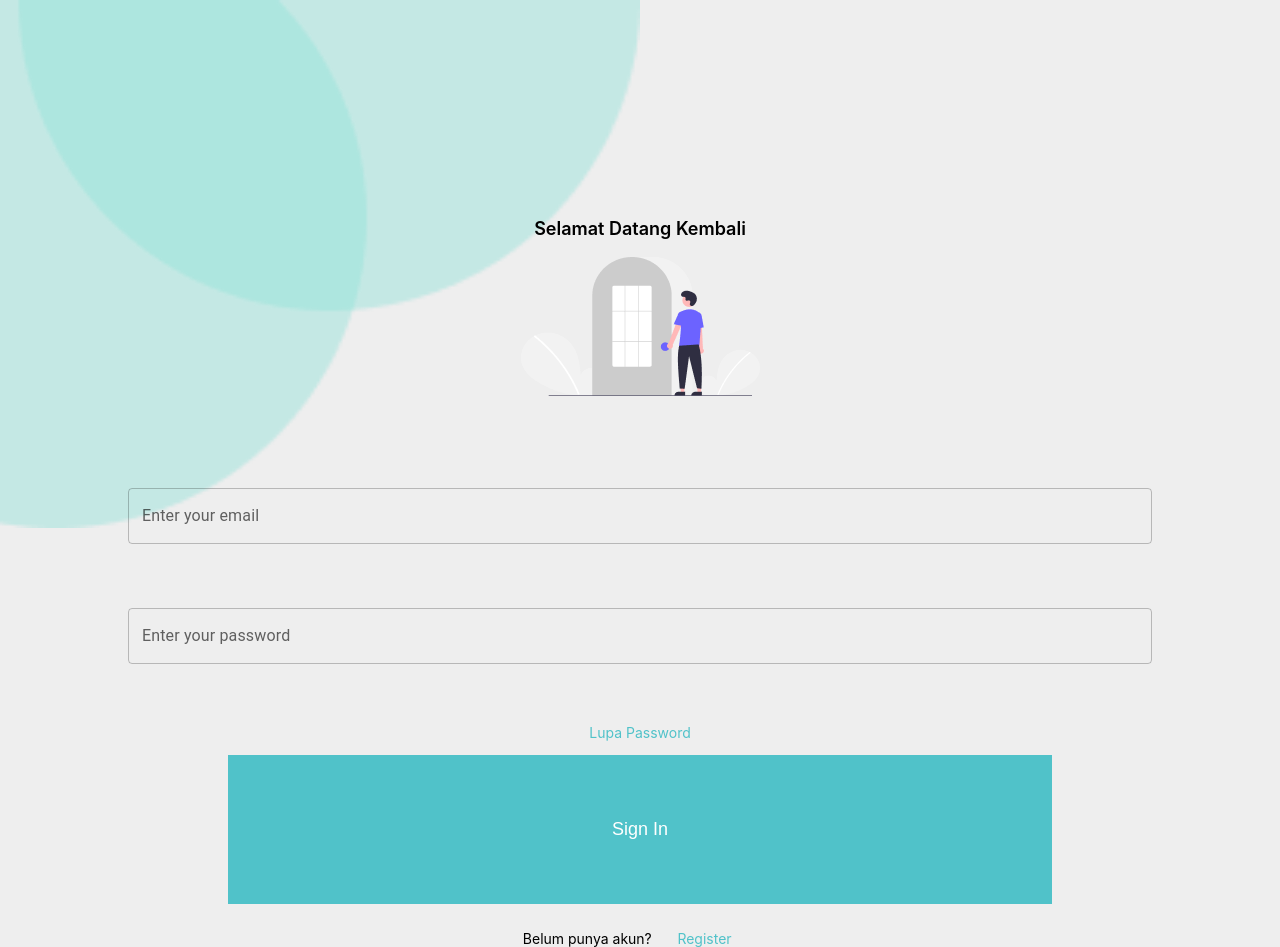
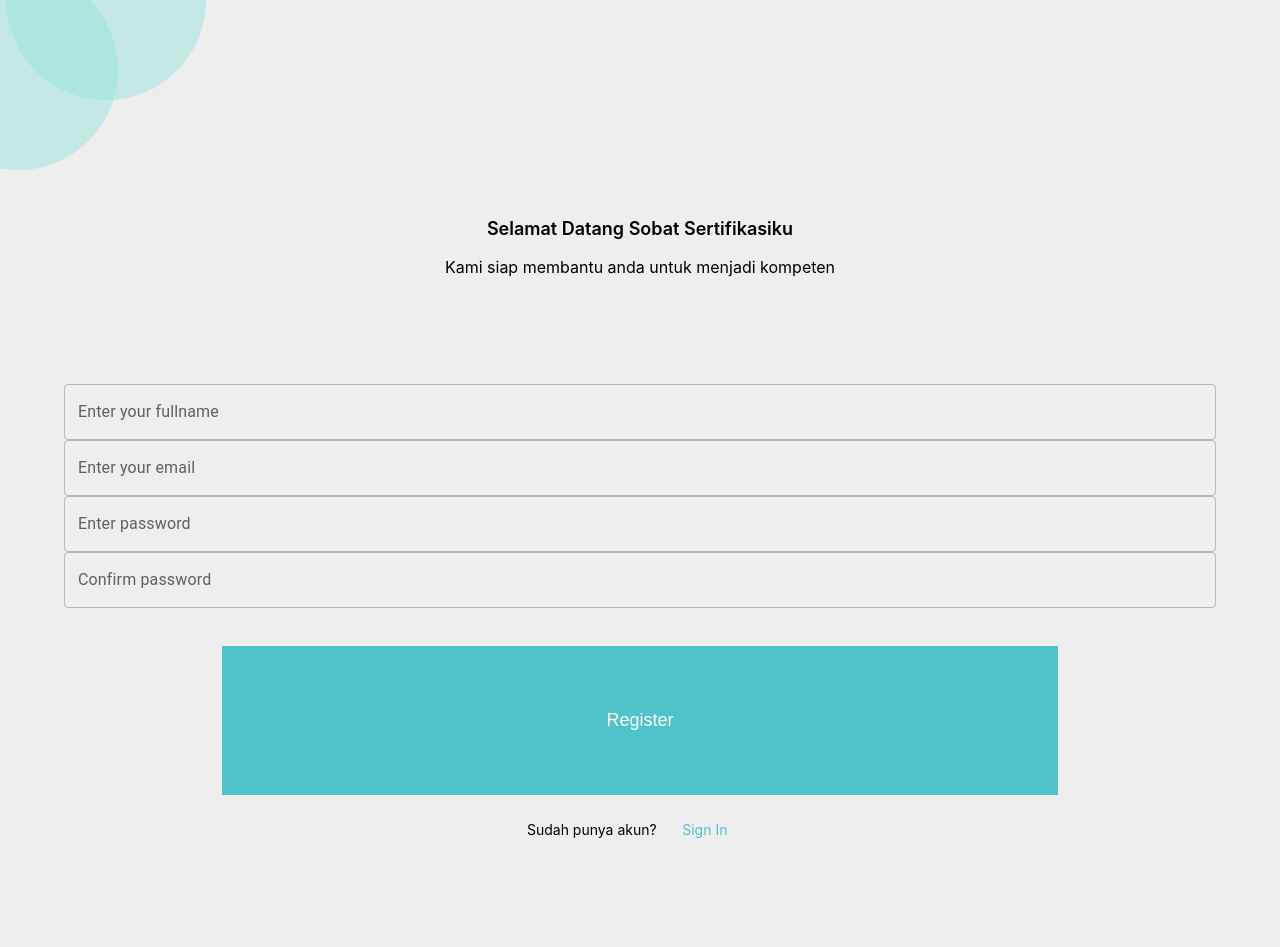
Before and after one commit to Targhib49/front-end-login, a React (Create React App) app: page /register in a window 1280 px wide. After the commit the page ends 864 px from the top, so only its background shows below. Built offline with nearby package versions, Linux system fonts and the light colour scheme.

Commit message:
frontend layouting

```diff
--- a/package.json
+++ b/package.json
@@ -13,6 +13,7 @@
     "formik": "^2.2.9",
     "react": "^17.0.2",
     "react-dom": "^17.0.2",
+    "react-router-dom": "^6.2.1",
     "react-scripts": "5.0.0",
     "web-vitals": "^2.1.4"
   },
--- a/src/App.js
+++ b/src/App.js
@@ -1,4 +1,5 @@
 import './App.css';
+import { BrowserRouter, Routes, Route } from 'react-router-dom';
 
 // Pages
 import Splash from "./pages/Splash";
@@ -8,9 +9,13 @@ import Register from "./pages/Register";
 function App() {
   return (
     <div className="App">
-      {/* <Splash/> */}
-      <Login/>
-      {/* <Register/> */}
+      <BrowserRouter>
+        <Routes>
+          <Route path="/" element={<Splash />} />
+          <Route path="/login" element={<Login />} />
+          <Route path="/register" element={<Register />} />
+        </Routes>
+      </BrowserRouter>
     </div>
   );
 }
--- a/src/pages/Login.jsx
+++ b/src/pages/Login.jsx
@@ -1,4 +1,3 @@
-import Button from "@mui/material/Button"
 import TextField from "@mui/material/TextField";
 
 import {Formik} from 'formik';
@@ -46,11 +45,11 @@ export default function Login() {
                             <div>
                                 <TextField
                                     label="Enter your email"
-                                    style={{margin: "5% 0", width:'80%'}}
+                                    style={{margin: "5% 0", width:'80%', backgroundColor: "#FFFFFF"}}
                                 ></TextField>
                                 <TextField
                                     label="Enter your password"
-                                    style={{width:"80%"}}
+                                    style={{width:"80%", backgroundColor: "#FFFFFF"}}
                                 ></TextField>
                             </div>
                             <div>
--- a/src/pages/Register.jsx
+++ b/src/pages/Register.jsx
@@ -1,4 +1,3 @@
-import Box from "@mui/material/Box";
 import TextField from "@mui/material/TextField";
 import Button from "@mui/material/Button";
 
@@ -6,16 +5,27 @@ import shape from "../assets/images/shape.png";
 
 import { Formik } from "formik";
 
+import CustButton from "../assets/components/CustButton"
+
 export default function Register() {
+    const registerStyle = {
+        display: "grid",
+        gridTemplateRows: "25% 15% auto",
+        height: "100%",
+    }
+
     return(
-        <div>
-            <Box
-                component="img"
+        <div className="registerContainer" style={registerStyle}>
+            <div style={{display: "grid"}}>
+                <img
                     alt="shape"
                     src={shape}
                 />
-            <p>Selamat Datang Sobat Sertifikasiku</p>
-            <p>Kami siap membantu anda untuk menjadi kompeten</p>
+            </div>
+            <div>
+                <p style={{fontSize: "18px", fontWeight: "600"}}>Selamat Datang Sobat Sertifikasiku</p>
+                <p style={{fontSize: "13 px", fontWeight: "400"}}>Kami siap membantu anda untuk menjadi kompeten</p>
+            </div>
             <Formik>
                 {({
                     handleChange,
@@ -27,6 +37,8 @@ export default function Register() {
                 }) =>{
                     return(
                         <form>
+                            <div style={{display: "grid", height: "100%", gridTemplateRows: "60% auto"}}>
+                                <div style={{display: "grid", margin: "5% 5%"}}>
                                     <TextField
                                         label="Enter your fullname"
                                     ></TextField>
@@ -39,8 +51,15 @@ export default function Register() {
                                     <TextField
                                         label="Confirm password"
                                     ></TextField>
-                            <Button>Register</Button>
-                            <p>Sudah punya akun? Sign In</p>
+                                </div>
+                                <div>
+                                    <CustButton text="Register" />
+                                    <div style={{display:"flex", justifyContent: "center"}}>
+                                        <span style={{margin: "2% 2% 0 0", fontSize: "14px"}}>Sudah punya akun?</span>
+                                        <span style={{margin: "2% 2% 0 0", fontSize: "14px", color: "#50C2C9", cursor: "pointer"}}>Sign In</span>
+                                    </div>
+                                </div>
+                            </div>
                         </form>
                     )
                 }}
```
Also changed, not shown: 1 other file (tests, documents, lock files or other folders). Lines whose indentation alone changed are shown as unchanged.
